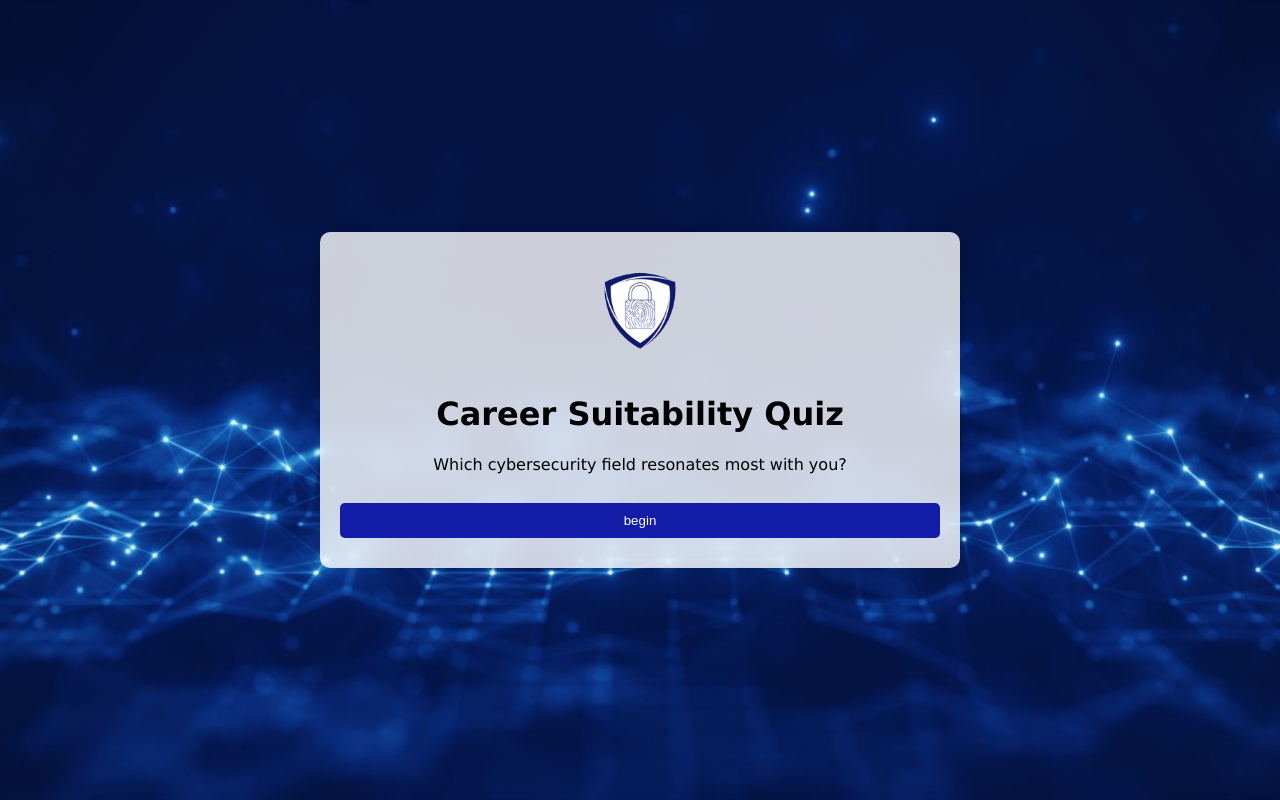
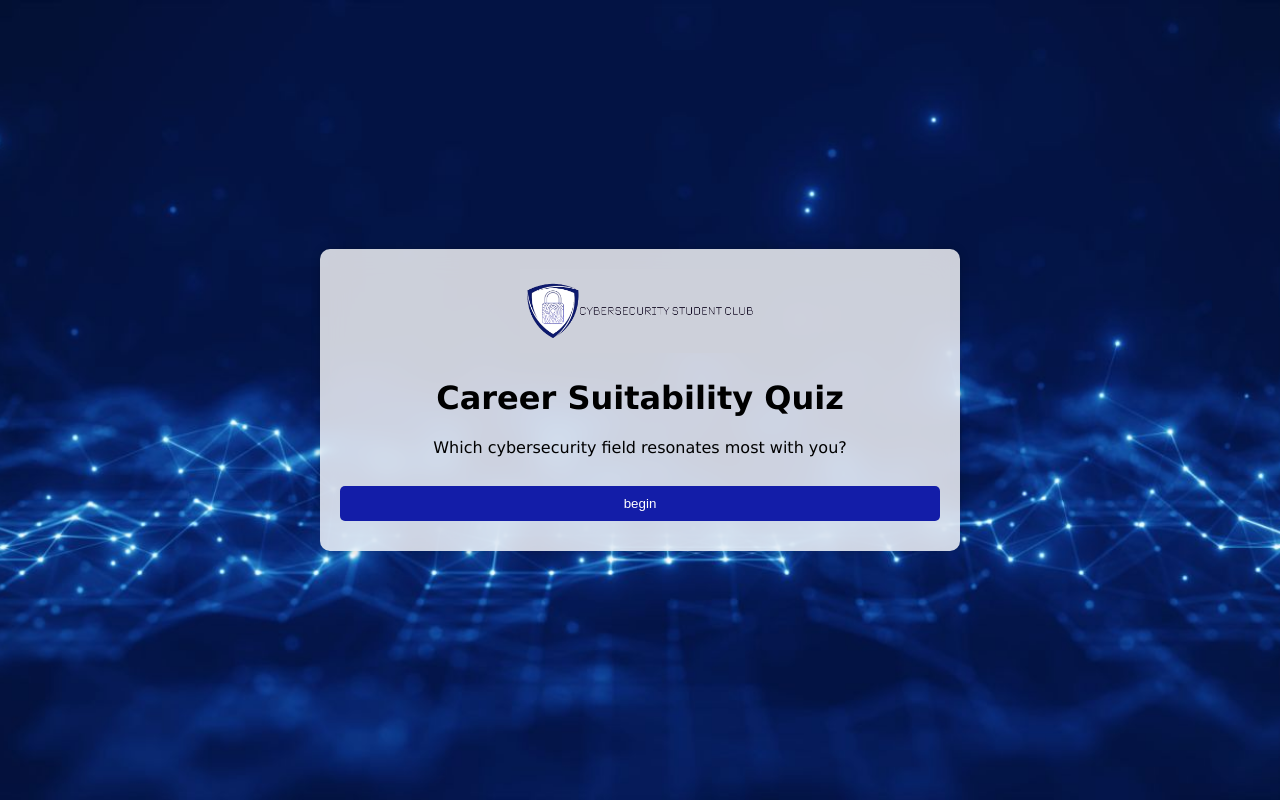
Before and after one commit to Aldharrab/Careers-and-Training-Quiz, a plain HTML site: page index.html in a window 1280 px wide. Drawn offline with Linux system fonts and the light colour scheme.

Commit message:
Minor alteration to logo to reflect the name of the club/organization

```diff
--- a/QuizScript.js
+++ b/QuizScript.js
@@ -117,7 +117,7 @@ function showResults() {
             redirectPage = "./BugBounty.html"; //  HTML page for Bug Hunter
             break;
         default:
-            redirectPage = "default.html"; // Fallback page
+            redirectPage = "./LackOfAnswer.html"; // Fallback page
     }
 
     // Redirect after a brief display
--- a/QuizStyle.css
+++ b/QuizStyle.css
@@ -20,8 +20,8 @@ body {
 
 .club-logo {
     position: relative;
-    width: 20%;
-    height: 20%;
+    width: 40%;
+    height: 40%;
 
   }
 
--- a/index.html
+++ b/index.html
@@ -12,7 +12,7 @@
 </head>
 <body>
     <div class="quiz-container">
-        <img class="club-logo" src="./img/favicon.png"/>
+        <img class="club-logo" src="./img/CyberSecurityClubLogo.png"/>
         <h1>Career Suitability Quiz</h1>
         <div id="question"></div>
         <br>
```
Also changed, not shown: img/CyberSecurityClubLogo.png (added).
